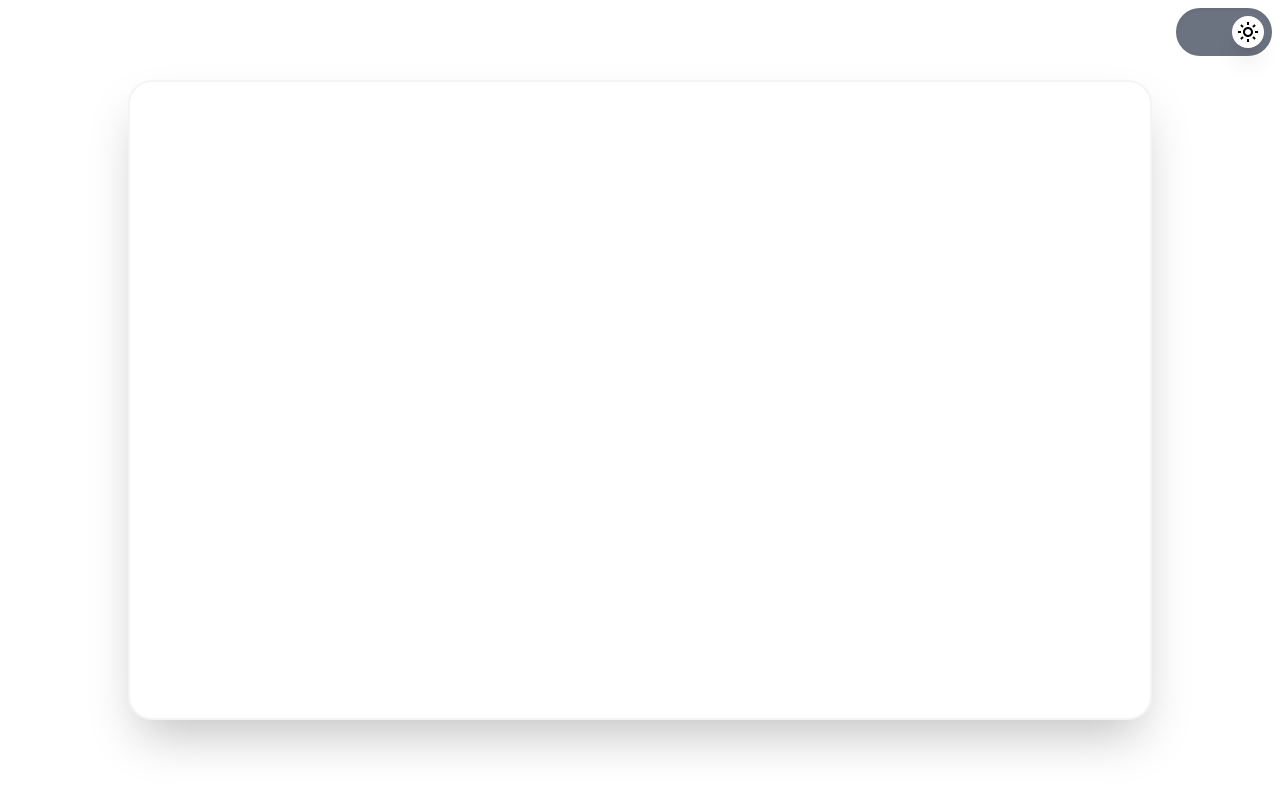
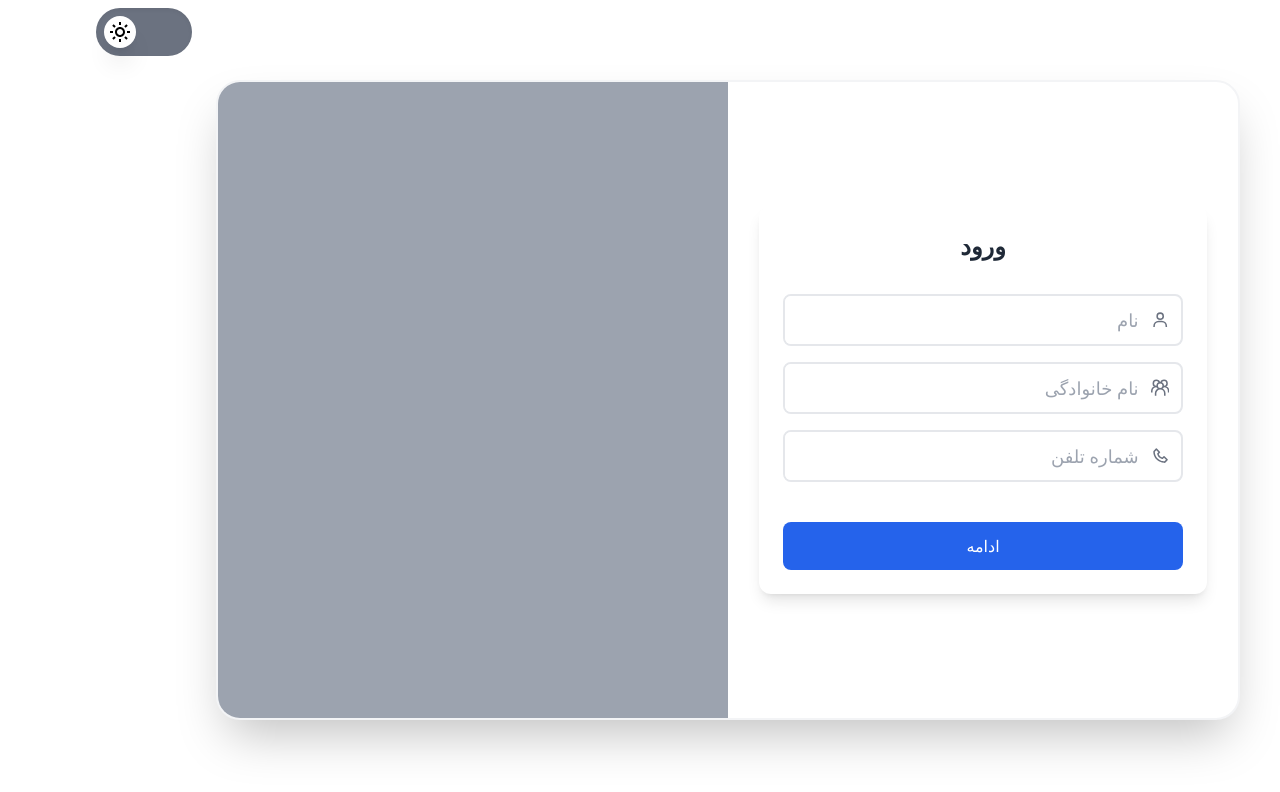
Before and after one commit to ErfanGh83/Avanian1, a Next.js app: page /login in a window 1280 px wide. Shown: the top 792 px of the page. Built offline with nearby package versions, Linux system fonts and the light colour scheme.

Commit message:
feat: added rtl and persian lang + completed ui part of the login form

```diff
--- a/src/app/layout.tsx
+++ b/src/app/layout.tsx
@@ -7,7 +7,7 @@ export default function RootLayout({
   children: React.ReactNode;
 }>) {
   return (
-    <html lang="en" suppressHydrationWarning>
+    <html dir="rtl" lang="fa" suppressHydrationWarning>
       <body className="w-screen h-screen">
         <ThemeProviders>
           {children}
--- a/src/components/containers/auth-containers/LoginFormContainer.tsx
+++ b/src/components/containers/auth-containers/LoginFormContainer.tsx
@@ -1,10 +1,22 @@
+import LoginForm from '@/components/forms/LoginForm'
 import React from 'react'
 
 const LoginFormContainer = () => {
   return (
     <div
-      className="size-4/5 bg-white text-black dark:bg-gray-800 dark:text-white border-2 border-gray-100 dark:border-gray-900 rounded-3xl m-auto shadow-2xl"
+      className="size-4/5 flex flex-row bg-white text-black dark:bg-gray-800 dark:text-white border-2 border-gray-100 dark:border-gray-900 rounded-3xl m-auto shadow-2xl overflow-hidden"
     >
+      <div
+        className='w-1/2 h-full flex items-center justify-center'
+      >
+        <LoginForm />
+      </div>
+
+      <div
+        className='w-1/2 bg-gray-400'
+      >
+
+      </div>
 
     </div>
   )
--- /dev/null
+++ b/src/components/forms/LoginForm.tsx
@@ -0,0 +1,49 @@
+import React from 'react'
+import { BiPhone, BiUser } from 'react-icons/bi'
+import { GrGroup } from 'react-icons/gr'
+
+const LoginForm = () => {
+  return (
+    <form className='w-full max-w-md flex flex-col gap-6 p-6 bg-white rounded-xl shadow-lg rtl'>
+      <h2 className='text-2xl font-bold text-center text-gray-800 mb-2'>ورود</h2>
+
+      <div className='space-y-4'>
+        <div className='flex flex-row items-center border-2 border-gray-200 rounded-lg overflow-hidden transition-all focus-within:border-blue-500 focus-within:ring-2 focus-within:ring-blue-200'>
+          <BiUser size={20} className='mr-3 text-gray-500' />
+          <input
+            className='w-full h-12 px-3 text-lg border-none focus:outline-none placeholder-gray-400 text-right'
+            placeholder='نام'
+            type='text'
+          />
+        </div>
+
+        <div className='flex flex-row items-center border-2 border-gray-200 rounded-lg overflow-hidden transition-all focus-within:border-blue-500 focus-within:ring-2 focus-within:ring-blue-200'>
+          <GrGroup size={20} className='mr-3 text-gray-500' />
+          <input
+            className='w-full h-12 px-3 text-lg border-none focus:outline-none placeholder-gray-400 text-right'
+            placeholder='نام خانوادگی'
+            type='text'
+          />
+        </div>
+
+        <div className='flex flex-row items-center border-2 border-gray-200 rounded-lg overflow-hidden transition-all focus-within:border-blue-500 focus-within:ring-2 focus-within:ring-blue-200'>
+          <BiPhone size={20} className='mr-3 text-gray-500' />
+          <input
+            className='w-full h-12 px-3 text-lg border-none focus:outline-none placeholder-gray-400 text-right'
+            placeholder='شماره تلفن'
+            type='tel'
+          />
+        </div>
+      </div>
+
+      <button
+        type='submit'
+        className='w-full h-12 bg-blue-600 hover:bg-blue-700 text-white font-medium rounded-lg transition-colors duration-200 mt-4'
+      >
+        ادامه
+      </button>
+    </form>
+  )
+}
+
+export default LoginForm
```
